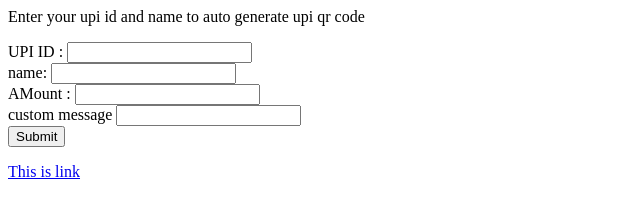
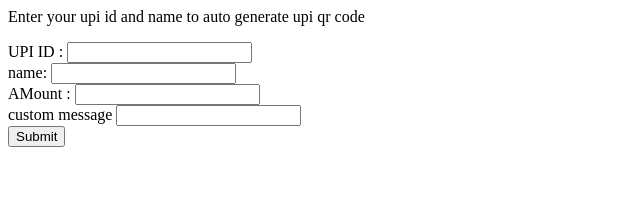
Before and after one commit to PSYDNO/ZYGOLO_UPI_QR_CODE, a plain HTML site: page index.html in a window 1280 px wide. Shown: the whole page, without its empty margins (0-640 px from the left). Drawn offline with Linux system fonts and the light colour scheme.

Commit message:
Update index.html

```diff
--- a/index.html
+++ b/index.html
@@ -16,15 +16,8 @@ function myFunction() {
     document.getElementById("myForm").submit();
 }
 
-  var a = document.createElement('a');
-var link = document.createTextNode("This is link");
-  a.appendChild(link)
 
-a.title = "This is Link";
-  a.href = "https://www.geeksforgeeks.org";
 
-          document.body.appendChild(a)    ;
-aWw
 </script>
 
 </body>
```
